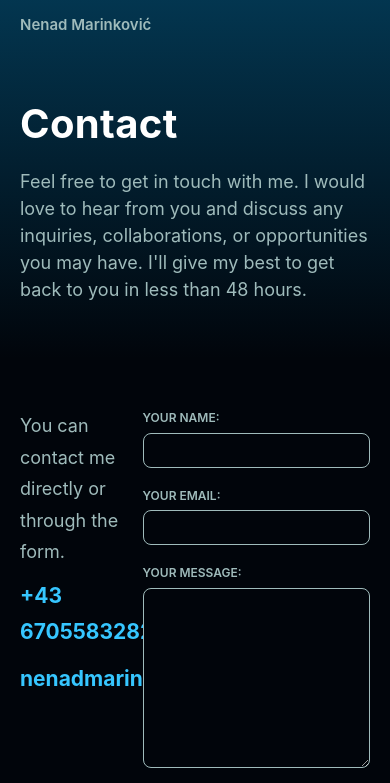
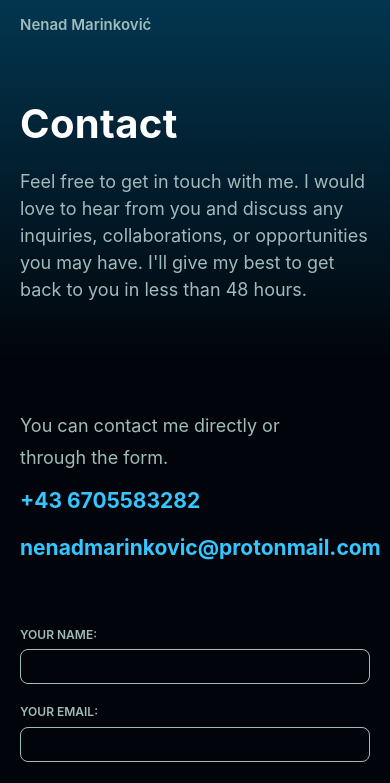
Before and after one commit to nenadmarinkovic/home, a Next.js app: page /contact in a window 390 px wide. Shown: the top 783 px of the page. Built offline with nearby package versions, Linux system fonts and the light colour scheme; no server answers.

Commit message:
add style changes

```diff
--- a/app/contact/page.tsx
+++ b/app/contact/page.tsx
@@ -18,7 +18,9 @@ export default function Contact() {
         title="Contact"
         paragraphText="Feel free to get in touch with me. I would love to hear from you and discuss any inquiries, collaborations, or opportunities you may have. I'll give my best to get back to you in less than 48 hours."
       />
-      <section className={styles.contentContainer}>
+      <section
+        className={`${styles.contentContainer} ${contactStyles.contactPage}`}
+      >
         <Container>
           <div className={styles.contentFlex}>
             <ul className={contactStyles.info}>
--- a/styles/components/Form.module.css
+++ b/styles/components/Form.module.css
@@ -3,8 +3,15 @@
   flex-direction: column;
   gap: 20px;
   width: 580px;
-  max-width: 100%;
+  max-width: 580px;
   margin-top: 52px;
+  min-height: 540px;
+  transition: 0;
+
+  @media screen and (max-width: 1024px) {
+    width: 100%;
+    max-width: 100%;
+  }
 }
 
 .label {
--- a/styles/globals.css
+++ b/styles/globals.css
@@ -26,7 +26,6 @@
   box-sizing: border-box;
   padding: 0;
   margin: 0;
-  transition: 0.15s;
 }
 
 html,
--- a/styles/pages/contact.module.css
+++ b/styles/pages/contact.module.css
@@ -1,3 +1,8 @@
+.contactPage {
+  min-height: 80vh;
+  padding-bottom: 30%;
+}
+
 .value {
   font-size: 21px;
   font-weight: 700;
@@ -23,4 +28,10 @@
   display: flex;
   flex-direction: column;
   gap: 10px;
+
+  @media screen and (max-width: 1024px) {
+    position: relative;
+    margin-top: 0px;
+    padding-bottom: 60px;
+  }
 }
--- a/styles/pages/layout.module.css
+++ b/styles/pages/layout.module.css
@@ -64,7 +64,7 @@
   justify-content: space-between;
   display: flex;
 
-  @media screen and (max-width: 1024) {
+  @media screen and (max-width: 1024px) {
     flex-direction: column;
   }
 }
@@ -78,6 +78,12 @@
   color: var(--color-green-light);
   line-height: 1.75;
   margin-top: 52px;
+
+  @media screen and (max-width: 1024px) {
+    position: relative;
+    margin-top: 0;
+    padding-bottom: 60px;
+  }
 }
 
 .contentList li {
@@ -98,6 +104,11 @@
 .contentSection {
   max-width: 65%;
   margin-left: auto;
+
+  @media screen and (max-width: 1200px) {
+    max-width: 100%;
+    margin: 0;
+  }
 }
 
 .contentSection h1,
```
